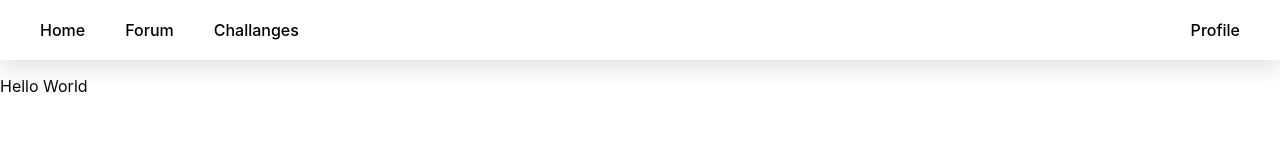
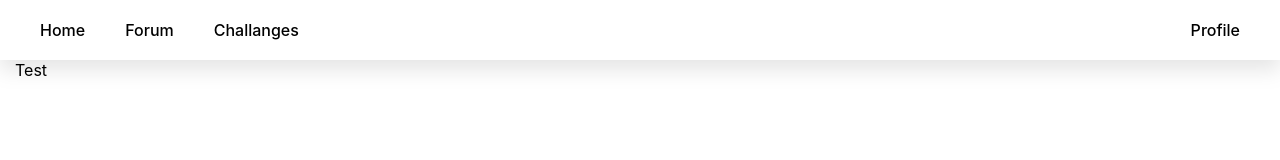
Before and after one commit to ZaqSD/spacecoding, a React (Create React App) app in the folder frontend/: page / in a window 1280 px wide. Shown: the top 160 px of the page. Built offline with nearby package versions, Linux system fonts and the light colour scheme.

Commit message:
Create homeview

```diff
--- a/frontend/src/views/Home.tsx
+++ b/frontend/src/views/Home.tsx
@@ -1,13 +1,22 @@
-import * as React from 'react';
+import * as React from "react";
 
-import NavBar from "../components/NavBar"
+import { Col, Container, Row } from "react-grid-system";
+
+import MessageWindow from "../components/MessageWindow";
+import NavBar from "../components/NavBar";
 
 export default function Home() {
+  return (
+    <>
+      <NavBar />
+      <Container fluid>
+        <Row>
+          <Col lg={9}>Test</Col>
+          <Col lg={3}>
 
-    return (
-      <>
-        <NavBar />
-        <p>Hello World</p>
-      </>
-    );
-  }
+          </Col>
+        </Row>
+      </Container>
+    </>
+  );
+}
```
Also changed, not shown: frontend/src/App.tsx (+6 -7 lines).
